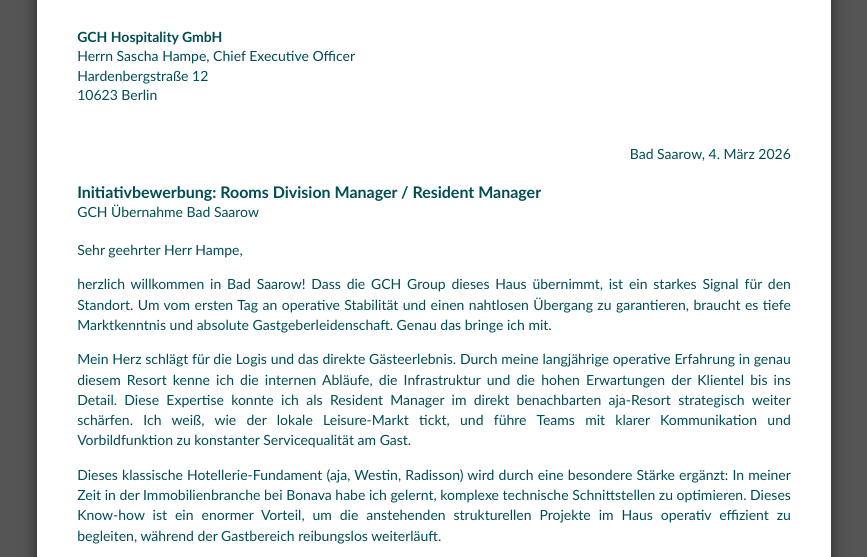
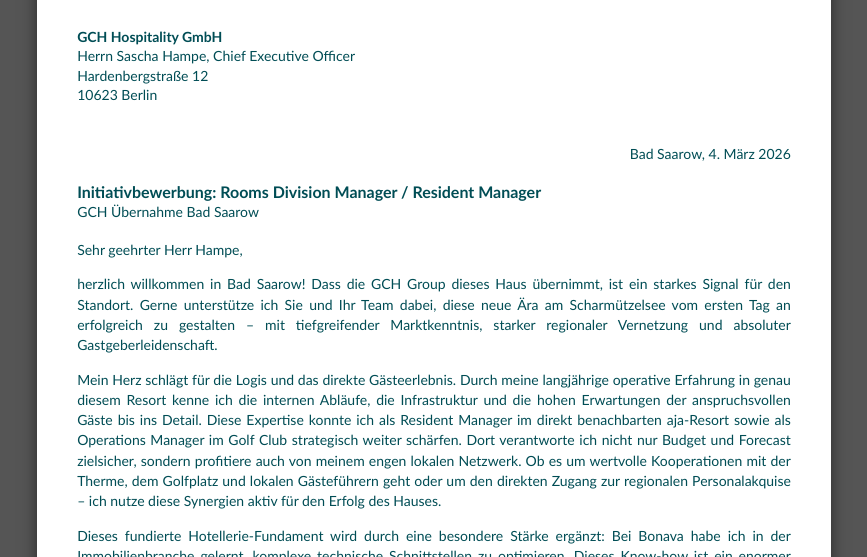
Before and after one commit to smartarts-live/BSA, a plain HTML site: page index.html in a window 1280 px wide. Shown: the part 213-770 px from the top of the page, without its empty margins (206-1073 px from the left). Drawn offline with Linux system fonts and the light colour scheme.

Commit message:
Update index.html

```diff
--- a/index.html
+++ b/index.html
@@ -190,9 +190,9 @@
 
             <div class="letter-body">
                 <p>Sehr geehrter Herr Hampe,</p>
-                <p>herzlich willkommen in Bad Saarow! Dass die GCH Group dieses Haus übernimmt, ist ein starkes Signal für den Standort. Um vom ersten Tag an operative Stabilität und einen nahtlosen Übergang zu garantieren, braucht es tiefe Marktkenntnis und absolute Gastgeberleidenschaft. Genau das bringe ich mit.</p>
-                <p>Mein Herz schlägt für die Logis und das direkte Gästeerlebnis. Durch meine langjährige operative Erfahrung in genau diesem Resort kenne ich die internen Abläufe, die Infrastruktur und die hohen Erwartungen der Klientel bis ins Detail. Diese Expertise konnte ich als Resident Manager im direkt benachbarten aja-Resort strategisch weiter schärfen. Ich weiß, wie der lokale Leisure-Markt tickt, und führe Teams mit klarer Kommunikation und Vorbildfunktion zu konstanter Servicequalität am Gast.</p>
-                <p>Dieses klassische Hotellerie-Fundament (aja, Westin, Radisson) wird durch eine besondere Stärke ergänzt: In meiner Zeit in der Immobilienbranche bei Bonava habe ich gelernt, komplexe technische Schnittstellen zu optimieren. Dieses Know-how ist ein enormer Vorteil, um die anstehenden strukturellen Projekte im Haus operativ effizient zu begleiten, während der Gastbereich reibungslos weiterläuft.</p>
+                <p>herzlich willkommen in Bad Saarow! Dass die GCH Group dieses Haus übernimmt, ist ein starkes Signal für den Standort. Gerne unterstütze ich Sie und Ihr Team dabei, diese neue Ära am Scharmützelsee vom ersten Tag an erfolgreich zu gestalten – mit tiefgreifender Marktkenntnis, starker regionaler Vernetzung und absoluter Gastgeberleidenschaft.</p>
+                <p>Mein Herz schlägt für die Logis und das direkte Gästeerlebnis. Durch meine langjährige operative Erfahrung in genau diesem Resort kenne ich die internen Abläufe, die Infrastruktur und die hohen Erwartungen der anspruchsvollen Gäste bis ins Detail. Diese Expertise konnte ich als Resident Manager im direkt benachbarten aja-Resort sowie als Operations Manager im Golf Club strategisch weiter schärfen. Dort verantworte ich nicht nur Budget und Forecast zielsicher, sondern profitiere auch von meinem engen lokalen Netzwerk. Ob es um wertvolle Kooperationen mit der Therme, dem Golfplatz und lokalen Gästeführern geht oder um den direkten Zugang zur regionalen Personalakquise – ich nutze diese Synergien aktiv für den Erfolg des Hauses.</p>
+                <p>Dieses fundierte Hotellerie-Fundament wird durch eine besondere Stärke ergänzt: Bei Bonava habe ich in der Immobilienbranche gelernt, komplexe technische Schnittstellen zu optimieren. Dieses Know-how ist ein enormer Vorteil, um die anstehenden strukturellen Projekte im Resort effizient zu begleiten, während das Gastronomie- und Logis-Geschäft reibungslos weiterläuft.</p>
                 <p>Da ich Ihnen ab sofort zur Verfügung stehe, können wir ohne Einarbeitungsverzögerung direkt in die heiße Phase der Betriebsübernahme starten.</p>
                 <p>Ich freue mich auf ein persönliches Kennenlernen.</p>
                 <br>
@@ -208,7 +208,7 @@
         <div class="footer">Constantin Paul &bull; Seite 1 von 3</div>
     </div>
 
-  <div class="page">
+    <div class="page">
         <div class="header">
             <table width="100%">
                 <tr>
```
